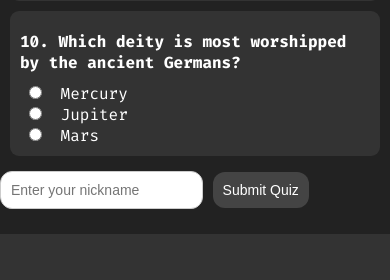
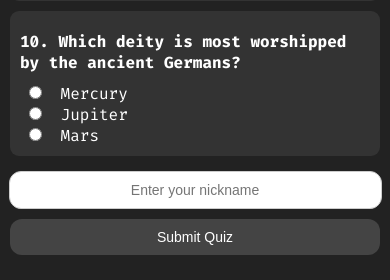
Before and after one commit to cyong113/SearchGermania, a Flask app: page /quiz in a window 390 px wide. Shown: the part 1691-1971 px from the top of the page. Before the commit the page ends 1925 px from the top, so only its background shows below. Run offline with Flask 3, Linux system fonts and the light colour scheme; parts of the project's set-up code (start-up, migrations or seed data) failed here and were passed over.

Commit message:
quiz submit button centered and 100% width on mobile

```diff
--- a/app/templates/quiz.html
+++ b/app/templates/quiz.html
@@ -11,7 +11,7 @@
         body { font-family: 'Fira Code', monospace; margin: 0; background-color: #222; color: #fff; }
         .top-nav { background-color: #333; padding: 10px; text-align: center; }
         .top-nav a { color: #ccc; font-size: 15px; padding: 24px; text-decoration: none; }
-        h1 { text-align: center; color: #ddd; font-size: 24px; } /* Adjusted font size for consistency */
+        h1 { text-align: center; color: #ddd; font-size: 30px; margin-top: 90px;} /* Adjusted font size for consistency */
         form, #results { width: 60%; margin: 20px auto; } /* Increased width for better fill */
         label { color: #fff; margin: 10px 0; display: block; font-weight: 300; font-size: 18px; }
         button { cursor: pointer; background-color: #444; color: white; border: none; padding: 10px; }
@@ -36,6 +36,9 @@
             transition: background-color 0.3s ease;
 
         }
+        .wrapper {
+            text-align: center;
+        }
 
         @media (max-width: 600px) {
             .top-nav a {
@@ -58,10 +61,12 @@
             }
             input[type="text"], button {
                 font-size: 14px;  /* Smaller font size for inputs and buttons */
-                width: auto;  /* Ensure width is automatically adjusted */
+                text-align: center;
+                width: 90%;  /* Ensure width is automatically adjusted */
+
             }
             button {
-                width: auto;  /* Auto width for buttons to prevent overflow */
+                width: 95%;  /* Auto width for buttons to prevent overflow */
             }
         }
 
@@ -135,9 +140,10 @@
             <input type="radio" name="answer10" value="Jupiter" required> Jupiter<br>
             <input type="radio" name="answer10" value="Mars" required> Mars<br>
         </div>
-
-        <input type="text" name="nickname" placeholder="Enter your nickname" required>
-        <button type="submit" style="padding: 10px; cursor: pointer; background-color: #444; color: white; border: none; border-radius: 12px;">Submit Quiz</button>
+        <div class = "wrapper">
+            <input type="text" name="nickname" placeholder="Enter your nickname" required>
+            <button type="submit" style="padding: 10px; cursor: pointer; background-color: #444; color: white; border: none; border-radius: 12px;">Submit Quiz</button>
+        </div>
     </form>
 
 </body>
```
